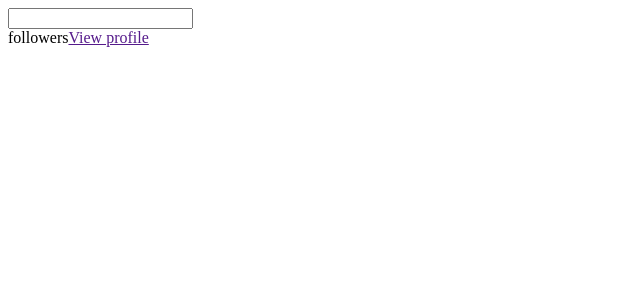
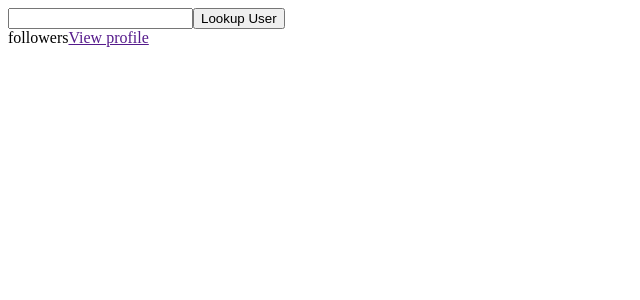
Before and after one commit to jennagoldman/github-viewer, a React app: page / in a window 1280 px wide. Shown: the top 300 px of the page, without its empty margins (0-640 px from the left). Built offline with nearby package versions, Linux system fonts and the light colour scheme.

Commit message:
re-add search button to UsernameInput component

```diff
--- a/src/components/UsernameInput/UsernameInput.jsx
+++ b/src/components/UsernameInput/UsernameInput.jsx
@@ -5,7 +5,7 @@ const UsernameInput = ({ username, onUsernameChange, onSearch }) => (
   <>
     <form onSubmit={onSearch}>
       <input type="text" name="username" value={username} onChange={onUsernameChange}/>
-      {/* <button>Lookup User</button> */}
+      <button>Lookup User</button>
     </form>
   </>
 );
```
